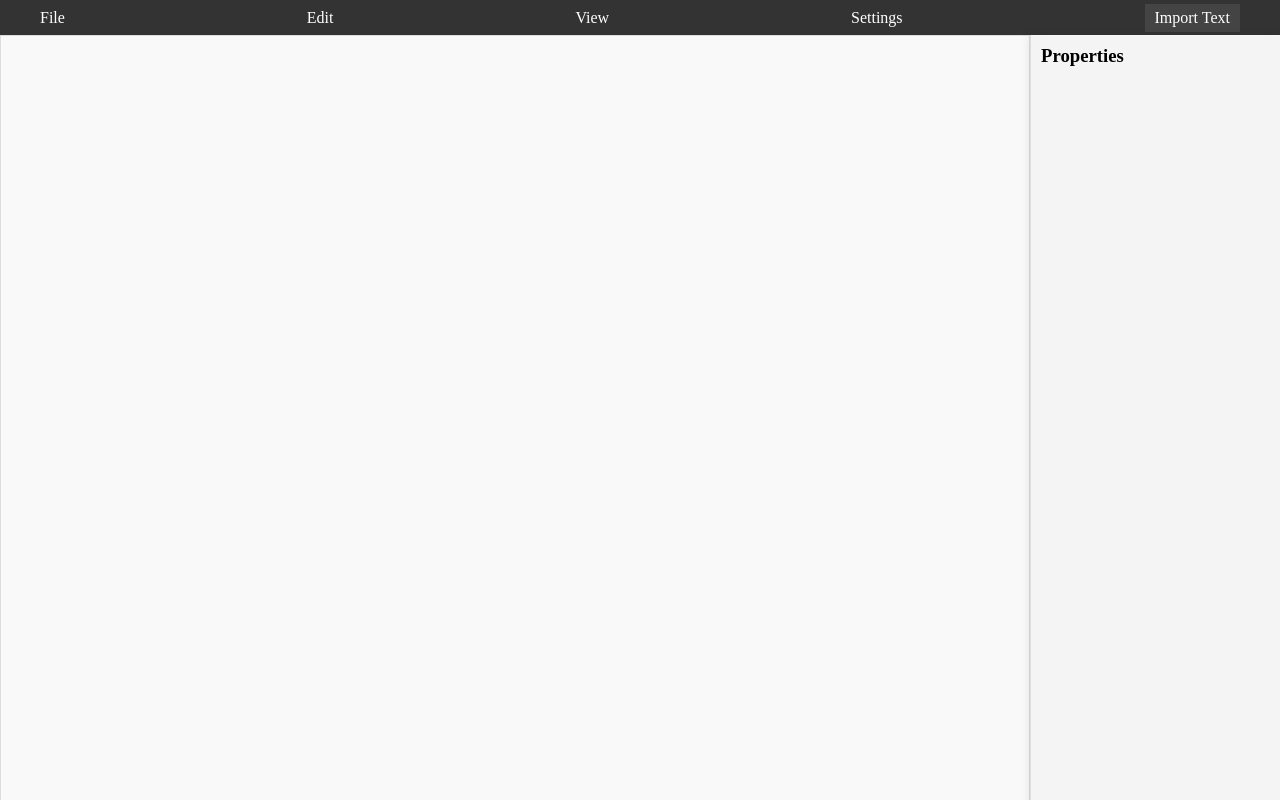
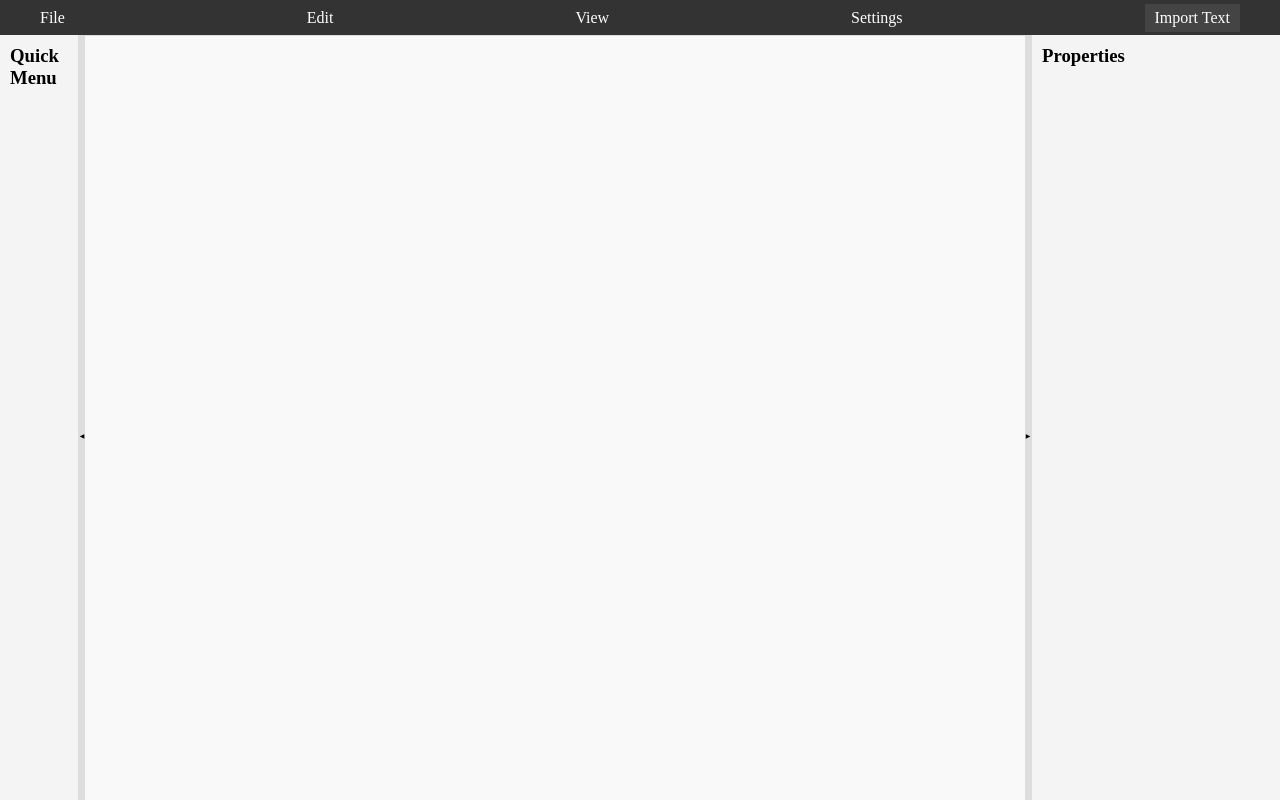
Before and after one commit to 0913vision/llpresenter, a React app: page / in a window 1280 px wide. Built offline with nearby package versions, Linux system fonts and the light colour scheme.

Commit message:
Update window width in electron/main.js and add resizable sidebars in App.js

```diff
--- a/electron/main.js
+++ b/electron/main.js
@@ -3,7 +3,7 @@ const path = require('path');
 
 function createWindow() {
   const mainWindow = new BrowserWindow({
-    width: 1200,
+    width: 1400,
     height: 800,
     webPreferences: {
       preload: path.join(__dirname, 'preload.js'),
--- /dev/null
+++ b/src/App.css
@@ -0,0 +1,101 @@
+/* src/App.css */
+
+.appContainer {
+  display: flex;
+  flex-direction: column;
+  margin: 0;
+  padding: 0;
+  height: 100vh;
+}
+
+.mainContainer {
+  display: flex;
+  height: 100%;
+  flex: 1;
+  position: relative;
+}
+
+/* 사이드바 전환 효과 */
+.sidebar {
+  /* transition: width 0.3s ease, padding 0.3s ease; */
+  overflow: hidden; /* 접혔을 때 내용 숨김 */
+}
+
+/* 접힘 상태의 사이드바 */
+.sidebar.collapsed {
+  width: 0 !important;
+  padding: 0 !important;
+  border: none !important;
+}
+
+.leftSidebar {
+  border-right: 1px solid #ddd;
+}
+
+.rightSidebar {
+  border-left: 1px solid #ddd;
+}
+
+.craftingZoneContainer {
+  flex: 1;
+  background-color: #fff;
+  overflow: auto;
+}
+
+/* 리사이저 기본 스타일 */
+.resizer {
+  width: 4px;
+  cursor: col-resize;
+  background-color: #ddd;
+  position: relative; /* 자식 요소인 버튼을 절대 위치로 배치하기 위해 */
+  z-index: 1;
+  transition: background-color 0.2s;
+}
+
+/* 리사이저 호버 효과 */
+.resizer:hover {
+  background-color: #aaa;
+}
+
+/* .resizer에 no-hover 클래스가 있을 때 호버 효과 비활성화 */
+.resizer.no-hover:hover {
+  background-color: #ddd; /* 기본 색상 유지 */
+}
+
+/* 토글 버튼 기본 스타일 */
+.toggleButton {
+  width: 6px;
+  height: 100px;
+  cursor: pointer;
+  background-color: #ddd;
+  border: none;
+  border-radius: 3px;
+  outline: none;
+  font-size: 6px;
+  display: flex;
+  align-items: center;
+  justify-content: center;
+  position: absolute;
+  top: 50%;
+  padding: 0;
+  transition: background-color 0.2s;
+}
+
+/* toggleButton 호버 효과 */
+.toggleButton:hover {
+  background-color: #bbb;
+}
+
+.leftToggle {
+  left: 50%;
+  transform: translate(-50%, -50%);
+}
+
+.rightToggle {
+  right: 50%;
+  transform: translate(50%, -50%);
+}
+
+.toggleButton.collapsed {
+  transform: translate(0%, -50%);
+}
--- a/src/App.js
+++ b/src/App.js
@@ -1,13 +1,85 @@
 // src/App.js
-import React, { useState } from 'react';
+import React, { useState, useRef, useEffect } from 'react';
+import './App.css'; // App.css 임포트
 import MenuBar from './components/MenuBar';
 import Sidebar from './components/Sidebar';
 import CraftingZone from './components/CraftingZone';
+
 
 function App() {
   const [groups, setGroups] = useState([]);
   const [selectedGroup, setSelectedGroup] = useState(null);
   const [selectedSlide, setSelectedSlide] = useState(null);
+
+  const [leftWidth, setLeftWidth] = useState(80);
+  const [rightWidth, setRightWidth] = useState(250);
+  const appRef = useRef(null);
+
+  const leftWidthRef = useRef(leftWidth);
+  const rightWidthRef = useRef(rightWidth);
+
+  const [isLeftCollapsed, setIsLeftCollapsed] = useState(false);
+  const [isRightCollapsed, setIsRightCollapsed] = useState(false);
+
+  const [isToggleHovered, setIsResizerToggleButtonHovered] = useState(false);
+
+  useEffect(() => {
+    leftWidthRef.current = leftWidth;
+  }, [leftWidth]);
+
+  useEffect(() => {
+    rightWidthRef.current = rightWidth;
+  }, [rightWidth]);
+
+  const dragging = useRef(null);
+
+  useEffect(() => {
+    const handleResize = () => {
+      const appWidth = appRef.current.getBoundingClientRect().width;
+      const maxWidth = appWidth * 0.4;
+      if (leftWidthRef.current > maxWidth) setLeftWidth(maxWidth);
+      if (rightWidthRef.current > maxWidth) setRightWidth(maxWidth);
+    };
+
+    window.addEventListener('resize', handleResize);
+    return () => window.removeEventListener('resize', handleResize);
+  }, []);
+
+  const handleMouseDown = (side) => (e) => {
+    dragging.current = side;
+    document.addEventListener('mousemove', handleMouseMove);
+    document.addEventListener('mouseup', handleMouseUp);
+  };
+
+  const handleMouseMove = (e) => {
+    if (!dragging.current || !appRef.current) return;
+    const appWidth = appRef.current.getBoundingClientRect().width;
+    const maxWidth = appWidth * 0.4;
+
+    if (dragging.current === 'left') {
+      if(isLeftCollapsed) {
+        setIsLeftCollapsed(false);
+      }
+      let newWidth = e.clientX;
+      if (newWidth < 100) newWidth = 50; // 최소 너비
+      if (newWidth > maxWidth) newWidth = maxWidth;
+      setLeftWidth(newWidth);
+    } else if (dragging.current === 'right') {
+      if(isRightCollapsed) {
+        setIsRightCollapsed(false);
+      }
+      let newWidth = appWidth - e.clientX;
+      if (newWidth < 100) newWidth = 50; // 최소 너비
+      if (newWidth > maxWidth) newWidth = maxWidth;
+      setRightWidth(newWidth);
+    }
+  };
+
+  const handleMouseUp = () => {
+    dragging.current = null;
+    document.removeEventListener('mousemove', handleMouseMove);
+    document.removeEventListener('mouseup', handleMouseUp);
+  };
 
   const handleFileUpload = (text) => {
     const newSlides = text.split('\n\n').map((slide, index) => ({
@@ -53,11 +125,43 @@ function App() {
     setGroups(updatedGroups);
   };
 
+  const toggleLeftSidebar = () => {
+    setIsLeftCollapsed(!isLeftCollapsed);
+  };
+  const toggleRightSidebar = () => {
+    setIsRightCollapsed(!isRightCollapsed);
+  };
+
+  // src/App.js
+
   return (
-    <div style={styles.appContainer}>
+    <div className="appContainer" ref={appRef}>
       <MenuBar onFileUpload={handleFileUpload} />
-      <div style={styles.mainContainer}>
-        <div style={styles.craftingZoneContainer}>
+      <div className="mainContainer">
+        {/* 좌측 사이드바 */}
+          <div className={`sidebar leftSidebar ${isLeftCollapsed ? 'collapsed' : ''}`} style={{ width: isLeftCollapsed ? '0px' : leftWidth }}>
+            <Sidebar position="left" />
+          </div>
+
+          {/* 좌측 리사이저 및 토글 버튼 */}
+          <div className={`resizer leftResizer ${isToggleHovered ? 'no-hover' : ''}`} onMouseDown={handleMouseDown('left')}>
+            <button className={`toggleButton leftToggle ${isLeftCollapsed ? 'collapsed' : ''}`}
+              onMouseEnter={() => setIsResizerToggleButtonHovered(true)}
+              onMouseLeave={() => setIsResizerToggleButtonHovered(false)}
+              onClick={(e) => {
+                e.stopPropagation(); // 이벤트 전파 중단
+                toggleLeftSidebar();
+              }}
+              onMouseDown={(e) => {
+                e.stopPropagation(); // 드래깅 방지
+              }}
+            >
+              {isLeftCollapsed ? '▶' : '◀'}
+            </button>
+          </div>
+
+        {/* 크래프팅 존 */}
+        <div className="craftingZoneContainer">
           <CraftingZone
             groups={groups}
             selectedSlide={selectedSlide}
@@ -65,29 +169,31 @@ function App() {
             onSelectSlide={handleSelectSlide}
           />
         </div>
-        <Sidebar position="right" />
+
+        {/* 우측 리사이저 및 토글 버튼 */}
+        <div className={`resizer rightResizer ${isToggleHovered ? 'no-hover' : ''}`} onMouseDown={handleMouseDown('right')}>
+          <button className={`toggleButton rightToggle ${isRightCollapsed ? 'collapsed' : ''}`}
+            onMouseEnter={() => setIsResizerToggleButtonHovered(true)}
+            onMouseLeave={() => setIsResizerToggleButtonHovered(false)}
+            onClick={(e) => {
+              e.stopPropagation(); // 이벤트 전파 중단
+              toggleRightSidebar();
+            }}
+            onMouseDown={(e) => {
+              e.stopPropagation(); // 드래깅 방지
+            }}
+          >
+            {isRightCollapsed ? '◀' : '▶'}
+          </button>
+        </div>
+
+        {/* 우측 사이드바 */}
+        <div className={`sidebar rightSidebar ${isRightCollapsed ? 'collapsed' : ''}`} style={{ width: isRightCollapsed ? '0px' : rightWidth }}>
+          <Sidebar position="right" />
+        </div>
       </div>
     </div>
   );
-}
-
-const styles = {
-  appContainer: {
-    display: 'flex',
-    flexDirection: 'column',
-    margin:0,
-    padding:0,
-    height: '100vh',
-  },
-  mainContainer: {
-    display: 'flex',
-    height: '100%',
-    flex: 1,
-  },
-  craftingZoneContainer: {
-    flex: 1,
-    backgroundColor: '#fff',
-  },
 };
 
 export default App;
--- a/src/components/Sidebar.js
+++ b/src/components/Sidebar.js
@@ -12,16 +12,17 @@ function Sidebar({ position }) {
 
 const styles = {
   sidebar: {
-    width: '250px',
-    backgroundColor: '#f4f4f4',
+    height: '100vh',
     padding: '10px',
-    height: '100dvh',
     boxShadow: '0px 0px 10px rgba(0,0,0,0.1)',
+    overflow: 'auto',
   },
   left: {
+    backgroundColor: '#f4f4f4',
     borderRight: '1px solid #ddd',
   },
   right: {
+    backgroundColor: '#f4f4f4',
     borderLeft: '1px solid #ddd',
   },
 };
```
